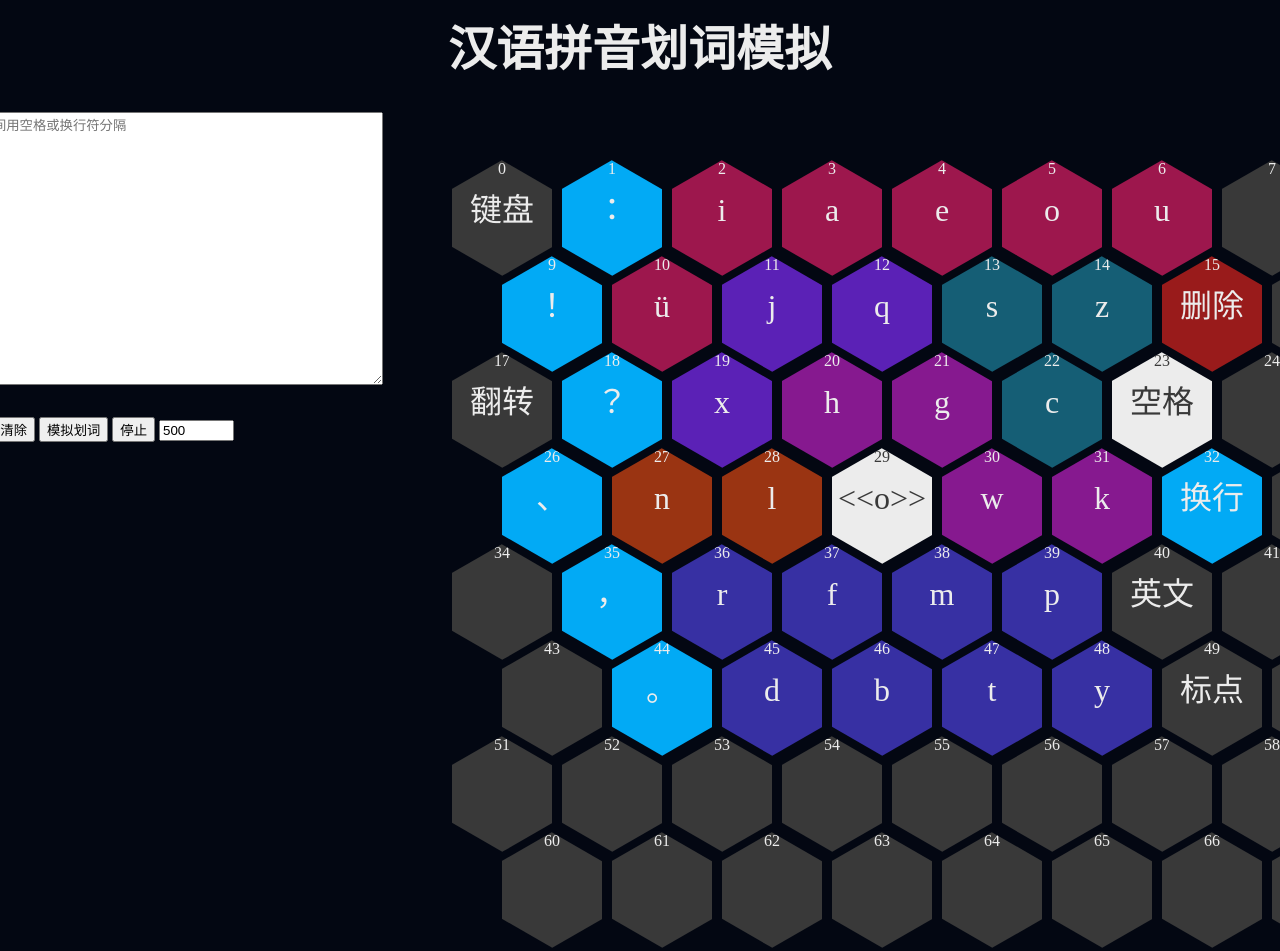
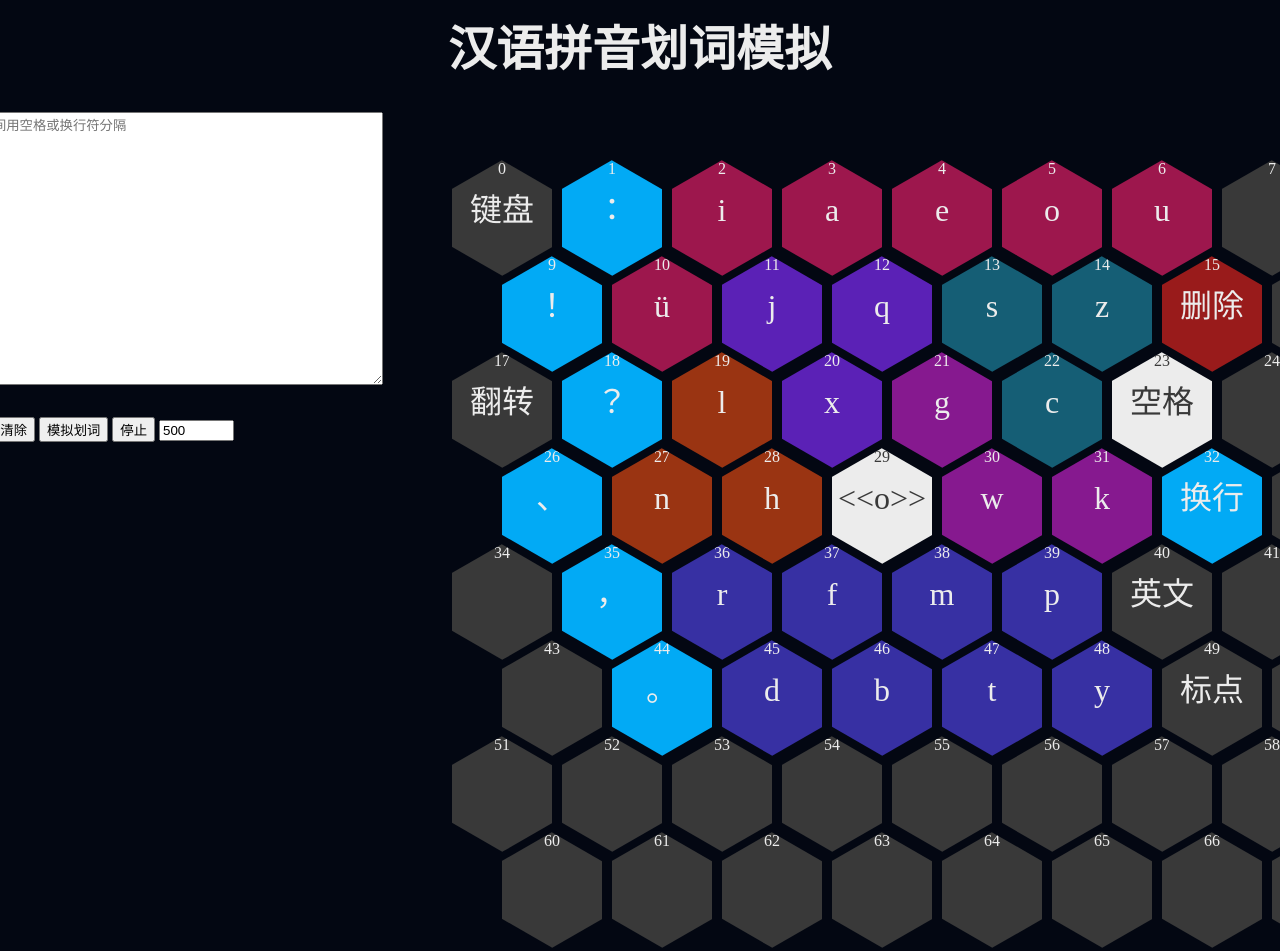
Before and after one commit to crazydan-studio/kuaizi-ime, a plain HTML site: page analyze/simulate.html in a window 1280 px wide. Shown: the top 951 px of the page. Drawn offline with Linux system fonts and the light colour scheme.

Commit message:
调整拼音键盘按键布局

```diff
--- a/analyze/simulate.css
+++ b/analyze/simulate.css
@@ -185,12 +185,12 @@ body {
   background-color: rgb(21, 94, 117);
 }
 
+.key[name="h"] .hex-inner,
 .key[name="l"] .hex-inner,
 .key[name="n"] .hex-inner {
   background-color: rgb(154, 52, 18);
 }
 
-.key[name="h"] .hex-inner,
 .key[name="g"] .hex-inner,
 .key[name="w"] .hex-inner,
 .key[name="k"] .hex-inner {
--- a/analyze/simulate.js
+++ b/analyze/simulate.js
@@ -15,9 +15,9 @@ const hexSpacing = 5;
 const hexOuterWidth = hexWidth + 2 * hexSpacing;
 const keyMapping = {
   18: '？',
-  20: 'h',
+  19: 'l',
   21: 'g',
-  19: 'x',
+  20: 'x',
   22: 'c',
   23: '空格',
   11: 'j',
@@ -33,7 +33,7 @@ const keyMapping = {
   5: 'o',
   6: 'u',
   27: 'n',
-  28: 'l',
+  28: 'h',
   29: '<&lt;o&gt;>',
   30: 'w',
   31: 'k',
```
Also changed, not shown: assets/img/pinyin-key-layout.png.
